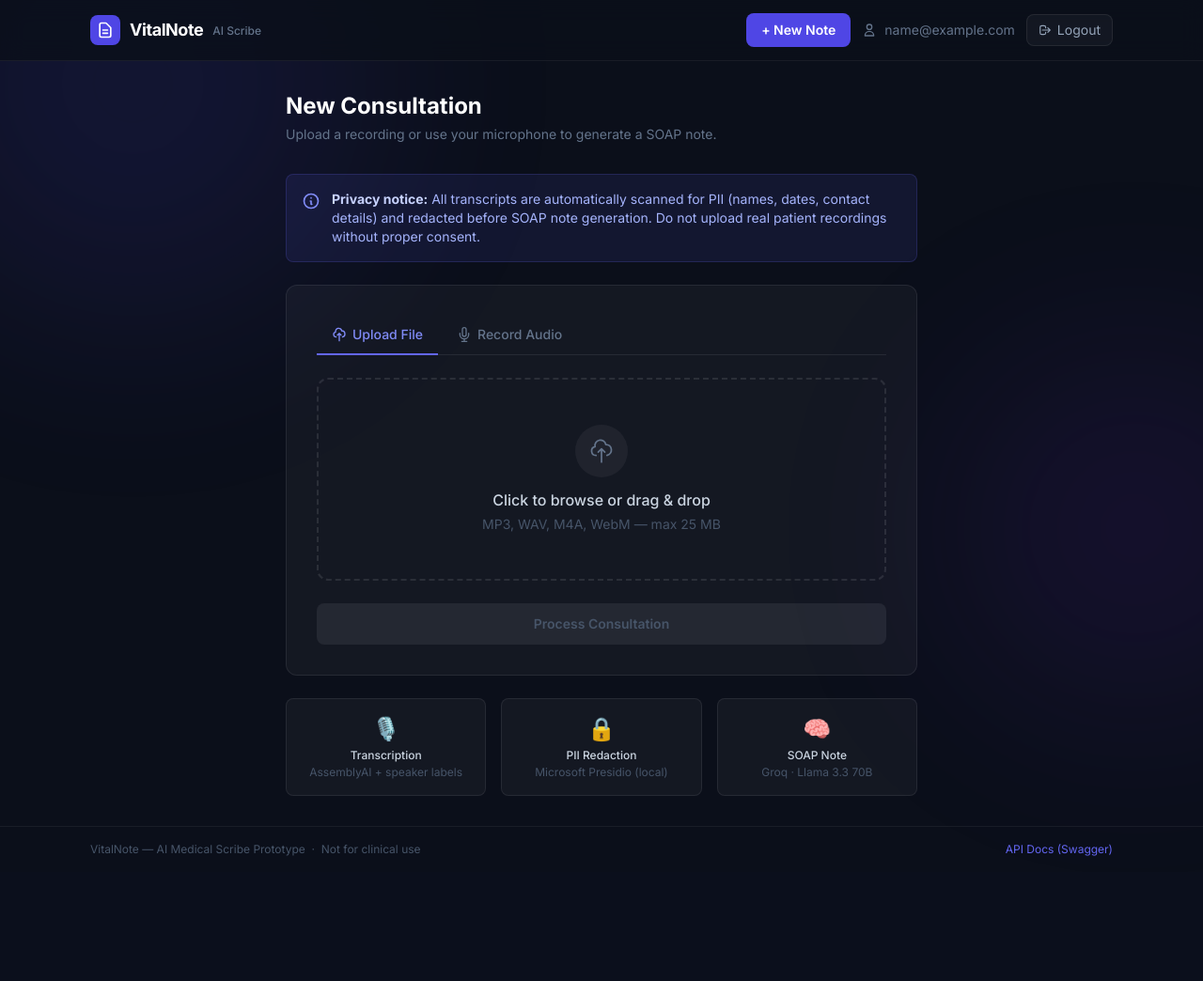
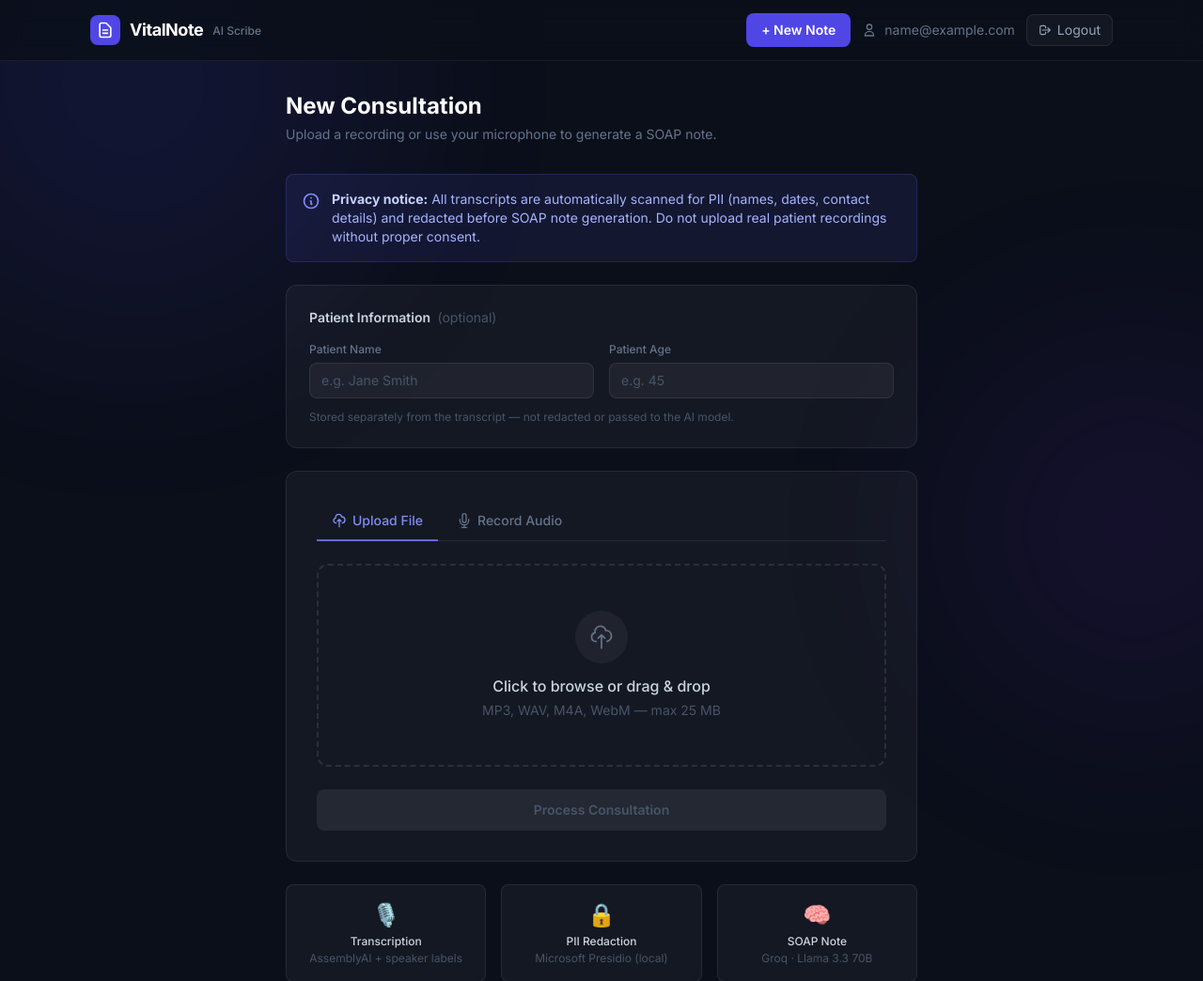
Before and after one commit to prakhyat-w/VitalNote, a Django app: page /upload/ in a window 1280 px wide. Shown: the top 1044 px of the page at 94% size. Before the commit the page ends 911 px from the top, so only its background shows below. Run offline with Django 5.2, Linux system fonts and the light colour scheme; the visitor is signed in with stand-in values (Sample User, id 1); parts of the project's set-up code (start-up, migrations or seed data) failed here and were passed over; some libraries are stand-ins or nearby versions.

Commit message:
feat: add optional patient name/age to encounters — stored separately from transcript, never passed to LLM

```diff
--- a/apps/encounters/models.py
+++ b/apps/encounters/models.py
@@ -36,6 +36,8 @@ class Encounter(models.Model):
     )
     audio_file = models.FileField(upload_to=audio_upload_path)
     original_filename = models.CharField(max_length=255)
+    patient_name = models.CharField(max_length=200, blank=True, default="")
+    patient_age = models.PositiveSmallIntegerField(null=True, blank=True)
     error_message = models.TextField(blank=True, default="")
     created_at = models.DateTimeField(auto_now_add=True, db_index=True)
     updated_at = models.DateTimeField(auto_now=True)
--- a/apps/encounters/serializers.py
+++ b/apps/encounters/serializers.py
@@ -40,6 +40,8 @@ class EncounterSerializer(serializers.ModelSerializer):
             "id",
             "status",
             "original_filename",
+            "patient_name",
+            "patient_age",
             "error_message",
             "created_at",
             "updated_at",
@@ -50,6 +52,8 @@ class EncounterSerializer(serializers.ModelSerializer):
 
 class EncounterCreateSerializer(serializers.Serializer):
     audio_file = serializers.FileField()
+    patient_name = serializers.CharField(max_length=200, required=False, allow_blank=True, default="")
+    patient_age = serializers.IntegerField(min_value=0, max_value=150, required=False, allow_null=True, default=None)
 
     def validate_audio_file(self, value):
         if value.content_type not in ALLOWED_AUDIO_TYPES:
--- a/apps/encounters/views.py
+++ b/apps/encounters/views.py
@@ -80,6 +80,8 @@ class EncounterCreateAPIView(APIView):
             user=request.user,
             audio_file=audio_file,
             original_filename=audio_file.name,
+            patient_name=serializer.validated_data.get("patient_name", ""),
+            patient_age=serializer.validated_data.get("patient_age"),
         )
         process_encounter.delay(str(encounter.id))
         return Response({"id": str(encounter.id)}, status=status.HTTP_201_CREATED)
--- a/static/js/upload.js
+++ b/static/js/upload.js
@@ -9,6 +9,8 @@
   var clearFileBtn  = document.getElementById("clear-file");
   var submitBtn     = document.getElementById("submit-btn");
   var errorDisplay  = document.getElementById("error-display");
+  var patientName   = document.getElementById("patient-name");
+  var patientAge    = document.getElementById("patient-age");
 
   // Tabs
   var tabBtnUpload  = document.getElementById("tab-btn-upload");
@@ -283,6 +285,8 @@
     } else {
       formData.append("audio_file", fileInput.files[0]);
     }
+    if (patientName && patientName.value.trim()) formData.append("patient_name", patientName.value.trim());
+    if (patientAge  && patientAge.value.trim())  formData.append("patient_age",  patientAge.value.trim());
 
     try {
       var response = await fetch("/api/encounters/", {
--- a/templates/encounters/result.html
+++ b/templates/encounters/result.html
@@ -18,6 +18,11 @@
   <div class="flex flex-col sm:flex-row sm:items-center sm:justify-between gap-4 mb-8">
     <div>
       <h1 class="text-2xl font-bold text-white">Consultation Result</h1>
+      {% if encounter.patient_name %}
+      <p class="text-base text-slate-300 mt-1 font-medium">
+        {{ encounter.patient_name }}{% if encounter.patient_age %}, {{ encounter.patient_age }} yrs{% endif %}
+      </p>
+      {% endif %}
       <p class="text-xs text-slate-600 mt-1 font-mono">ID: {{ encounter.id }}</p>
     </div>
     <span id="status-badge" class="self-start sm:self-auto inline-flex items-center gap-2 px-4 py-2 rounded-full text-sm font-medium
--- a/templates/encounters/soap_pdf.html
+++ b/templates/encounters/soap_pdf.html
@@ -123,6 +123,9 @@
 
   <!-- Encounter metadata -->
   <div class="encounter-info">
+    {% if encounter.patient_name %}
+    <div><strong>Patient:</strong> {{ encounter.patient_name }}{% if encounter.patient_age %}, {{ encounter.patient_age }} yrs{% endif %}</div>
+    {% endif %}
     <div><strong>File:</strong> {{ encounter.original_filename }}</div>
     <div><strong>Provider:</strong> {{ encounter.user.full_name }}</div>
     <div><strong>Status:</strong> Completed</div>
--- a/templates/encounters/upload.html
+++ b/templates/encounters/upload.html
@@ -20,6 +20,31 @@
       (names, dates, contact details) and redacted before SOAP note generation.
       Do not upload real patient recordings without proper consent.
     </p>
+  </div>
+
+  <!-- Patient information (optional) -->
+  <div class="glass rounded-xl p-6 mb-6">
+    <h2 class="text-sm font-semibold text-slate-300 mb-4">
+      Patient Information
+      <span class="text-slate-600 font-normal ml-1">(optional)</span>
+    </h2>
+    <div class="grid grid-cols-2 gap-4">
+      <div>
+        <label for="patient-name" class="block text-xs font-medium text-slate-500 mb-1.5">Patient Name</label>
+        <input id="patient-name" type="text" placeholder="e.g. Jane Smith"
+          class="w-full bg-white/[0.05] border border-white/[0.08] rounded-lg px-3 py-2 text-sm text-slate-200
+                 placeholder-slate-600 focus:outline-none focus:border-indigo-500/50 focus:ring-1
+                 focus:ring-indigo-500/20 transition" />
+      </div>
+      <div>
+        <label for="patient-age" class="block text-xs font-medium text-slate-500 mb-1.5">Patient Age</label>
+        <input id="patient-age" type="number" min="0" max="150" placeholder="e.g. 45"
+          class="w-full bg-white/[0.05] border border-white/[0.08] rounded-lg px-3 py-2 text-sm text-slate-200
+                 placeholder-slate-600 focus:outline-none focus:border-indigo-500/50 focus:ring-1
+                 focus:ring-indigo-500/20 transition" />
+      </div>
+    </div>
+    <p class="text-xs text-slate-600 mt-3">Stored separately from the transcript — not redacted or passed to the AI model.</p>
   </div>
 
   <!-- Upload card -->
```
Also changed, not shown: templates/encounters/dashboard.html (+10 -0 lines), apps/encounters/migrations/0004_add_patient_name_age.py (added).
